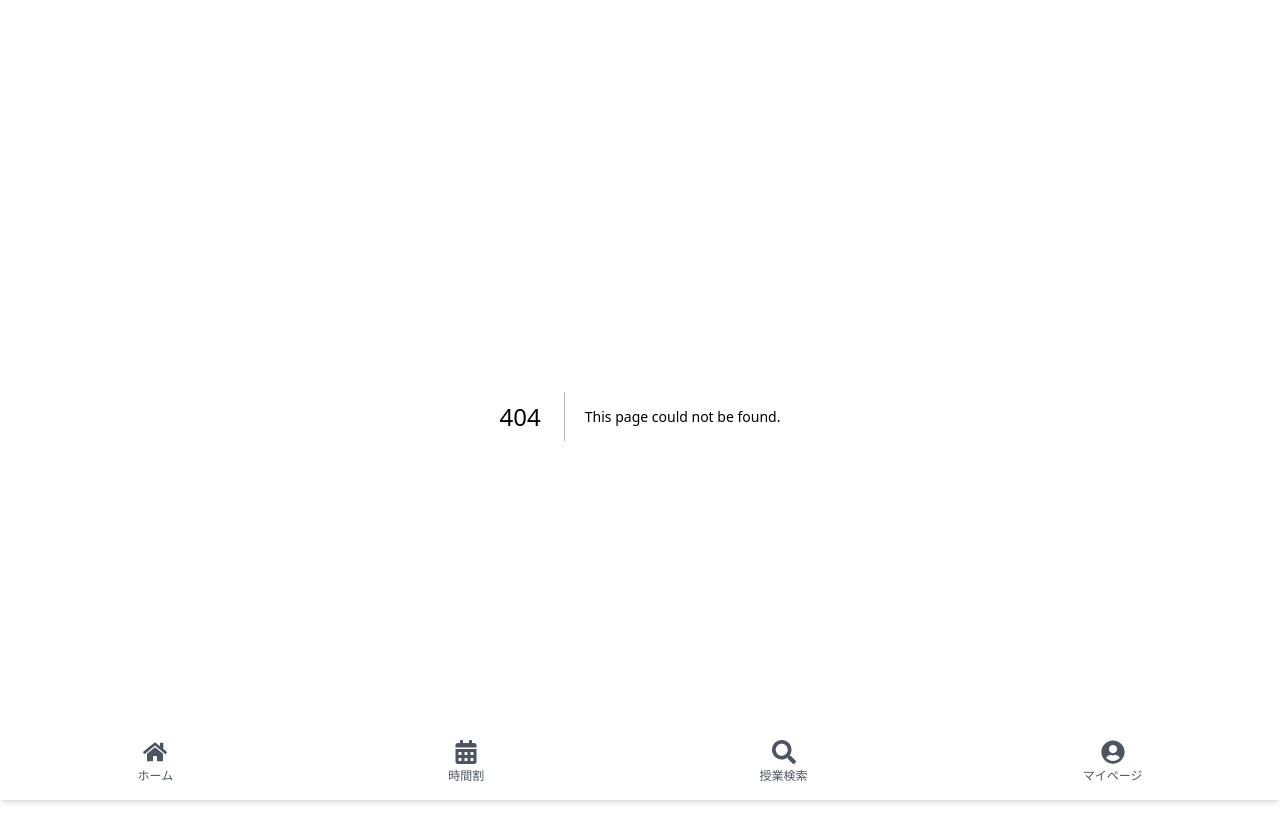
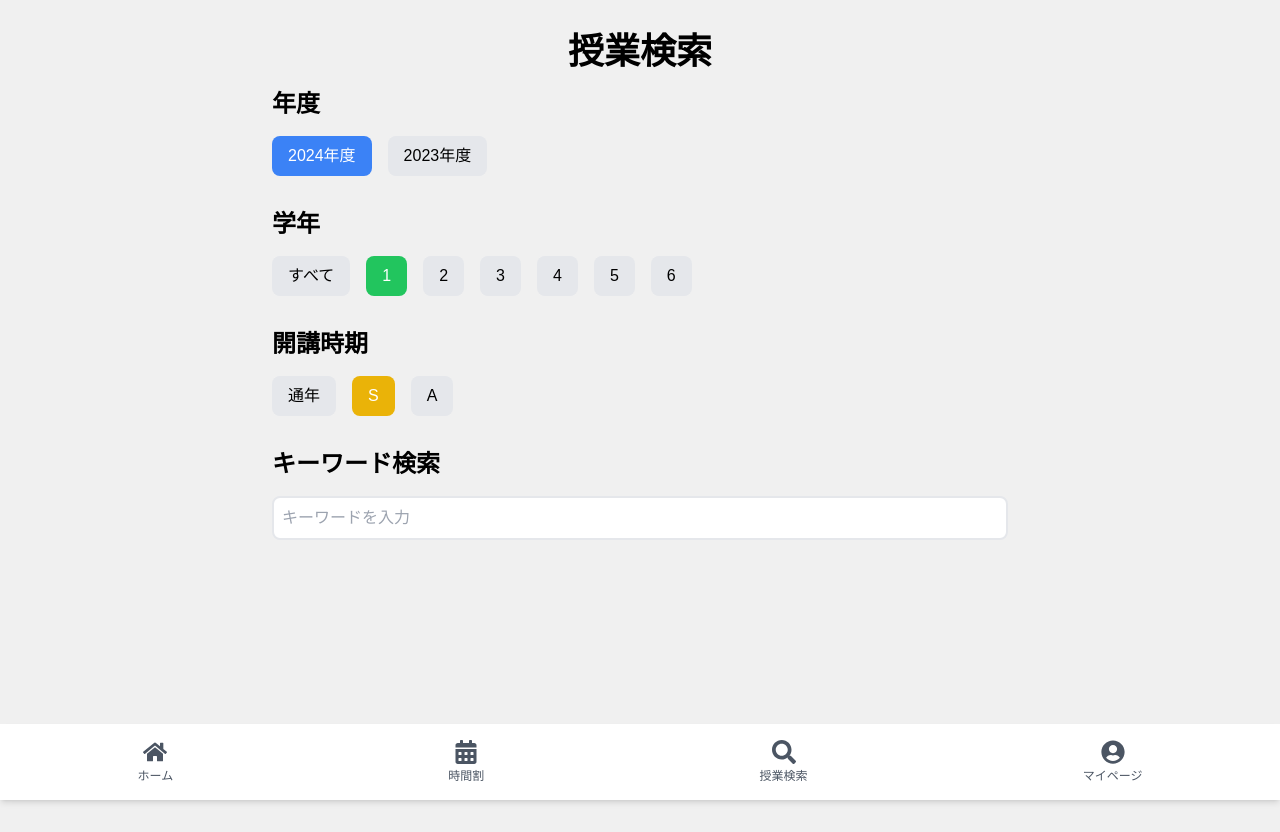
Before and after one commit to Yokomi422/uni-timetable, a Next.js app in the folder frontend/: page /search in a window 1280 px wide. Before the commit this address had no page. After the commit the page ends 800 px from the top, so only its background shows below. Built offline with nearby package versions, Linux system fonts and the light colour scheme.

Commit message:
検索画面の実装

```diff
--- /dev/null
+++ b/frontend/src/app/search/page.tsx
@@ -0,0 +1,98 @@
+'use client';
+import React, { useState } from 'react';
+
+export default function Search() {
+  const [selectedYear, setSelectedYear] = useState('2024年度');
+  const [selectedGrade, setSelectedGrade] = useState('1');
+  const [selectedSemester, setSelectedSemester] = useState('S');
+  const [keyword, setKeyword] = useState('');
+
+  const handleYearChange = (year: string) => {
+    setSelectedYear(year);
+  };
+
+  const handleGradeChange = (grade: string) => {
+    setSelectedGrade(grade);
+  };
+
+  const handleSemesterChange = (semester: string) => {
+    setSelectedSemester(semester);
+  };
+
+  const handleKeywordChange = (event: React.ChangeEvent<HTMLInputElement>) => {
+    setKeyword(event.target.value);
+  };
+
+  return (
+    <div className="container mx-auto px-4 py-8">
+      <h1 className="mb-4 text-center text-4xl font-bold">授業検索</h1>
+
+      <div className="mb-8">
+        <h2 className="text-2xl font-bold">年度</h2>
+        <div className="mt-4 flex space-x-4">
+          <button
+            className={`rounded-lg px-4 py-2 ${
+              selectedYear === '2024年度' ? 'bg-blue-500 text-white' : 'bg-gray-200'
+            }`}
+            onClick={() => handleYearChange('2024年度')}
+          >
+            2024年度
+          </button>
+          <button
+            className={`rounded-lg px-4 py-2 ${
+              selectedYear === '2023年度' ? 'bg-blue-500 text-white' : 'bg-gray-200'
+            }`}
+            onClick={() => handleYearChange('2023年度')}
+          >
+            2023年度
+          </button>
+        </div>
+      </div>
+
+      <div className="mb-8">
+        <h2 className="text-2xl font-bold">学年</h2>
+        <div className="mt-4 flex space-x-4">
+          {['すべて', '1', '2', '3', '4', '5', '6'].map((grade) => (
+            <button
+              key={grade}
+              className={`rounded-lg px-4 py-2 ${
+                selectedGrade === grade ? 'bg-green-500 text-white' : 'bg-gray-200'
+              }`}
+              onClick={() => handleGradeChange(grade)}
+            >
+              {grade}
+            </button>
+          ))}
+        </div>
+      </div>
+
+      <div className="mb-8">
+        <h2 className="text-2xl font-bold">開講時期</h2>
+        <div className="mt-4 flex space-x-4">
+          {['通年', 'S', 'A'].map((semester) => (
+            <button
+              key={semester}
+              className={`rounded-lg px-4 py-2 ${
+                selectedSemester === semester ? 'bg-yellow-500 text-white' : 'bg-gray-200'
+              }`}
+              onClick={() => handleSemesterChange(semester)}
+            >
+              {semester}
+            </button>
+          ))}
+        </div>
+      </div>
+
+      <div className="mb-8">
+        <h2 className="text-2xl font-bold">キーワード検索</h2>
+        <input
+          type="text"
+          className="mt-4 w-full rounded-lg border-2 p-2"
+          placeholder="キーワードを入力"
+          value={keyword}
+          onChange={handleKeywordChange}
+        />
+      </div>
+    </div>
+  );
+}
```
